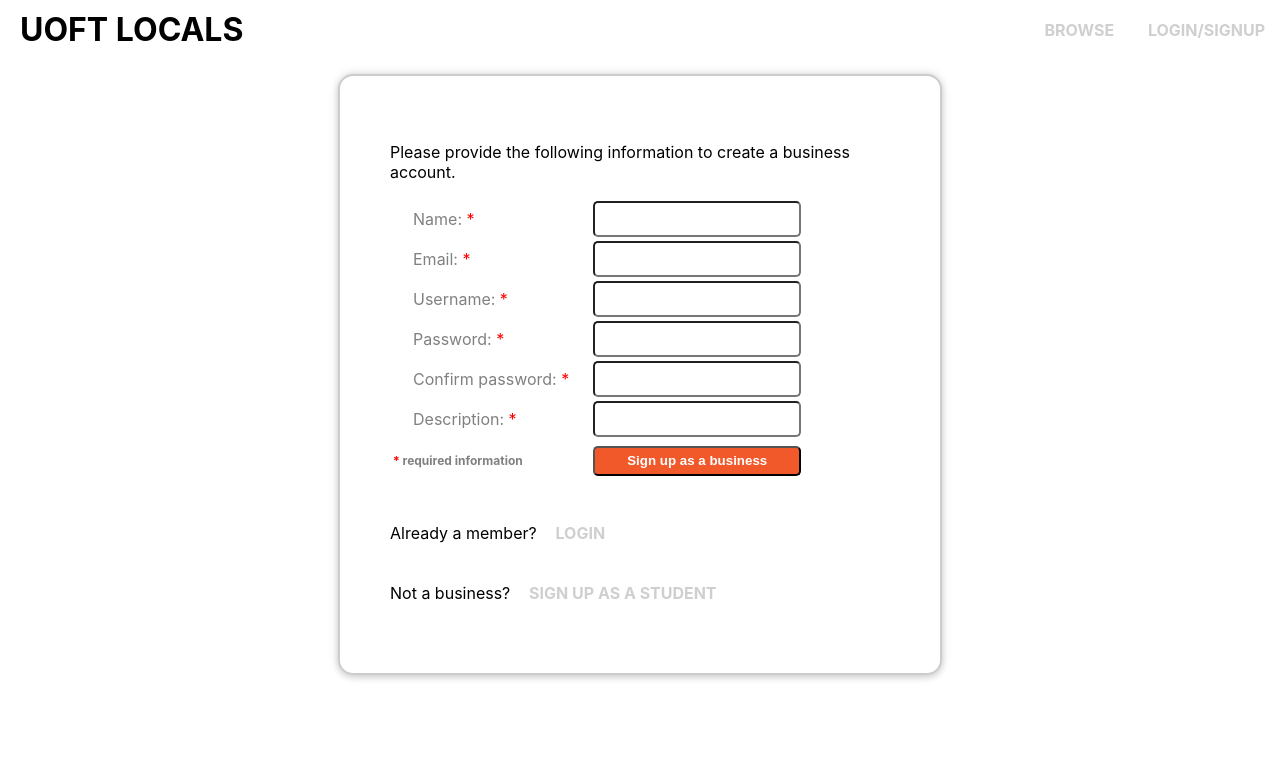
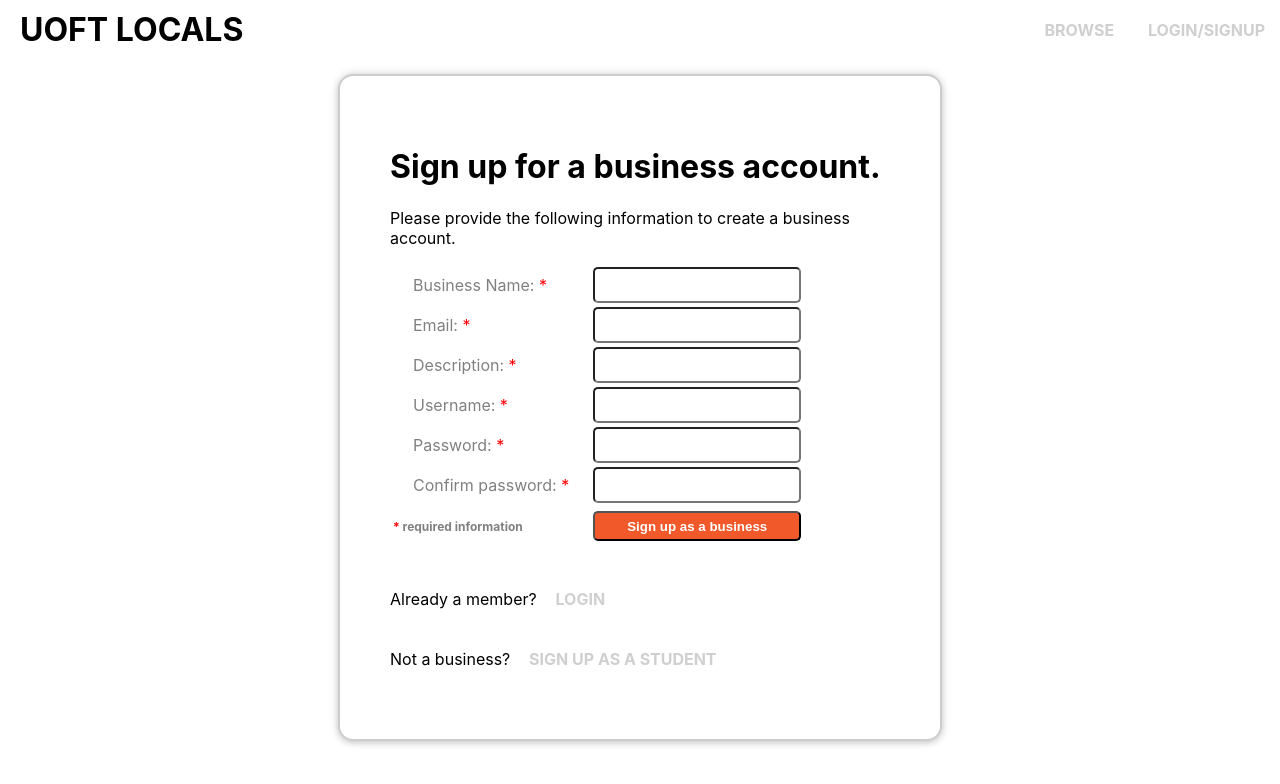
Before and after one commit to kerryzhu108/UofTLocals, a React (Create React App) app in the folder 309frontend/: page /business-signup in a window 1280 px wide. Shown: the top 784 px of the page. Built offline with nearby package versions, Linux system fonts and the light colour scheme; no server answers.

Commit message:
small changes

```diff
--- a/309frontend/src/components/InputInfoBusiness.js
+++ b/309frontend/src/components/InputInfoBusiness.js
@@ -9,12 +9,16 @@ class InputInfoBusiness extends React.Component {
                 <table>
                     <tbody>
                     <tr>
-                        <td><label className="infoLabel">Name: <span className="red">*</span></label></td>
+                        <td><label className="infoLabel">Business Name: <span className="red">*</span></label></td>
                         <td><input className="infoInput" name="name" value={name} onChange={onChange}/></td>
                     </tr>
                     <tr>
                         <td><label className="infoLabel">Email: <span className="red">*</span></label></td>
                         <td><input className="infoInput" name="email" value={email} onChange={onChange}/></td>
+                    </tr>
+                    <tr>
+                        <td><label className="infoLabel">Description: <span className="red">*</span></label></td>
+                        <td><input className="infoInput" name="description" value={description} onChange={onChange}/></td>
                     </tr>
                     <tr>
                         <td><label className="infoLabel">Username: <span className="red">*</span></label></td>
@@ -32,20 +36,6 @@ class InputInfoBusiness extends React.Component {
                         </td>
                     </tr>
                     <tr>
-                        <td><label className="infoLabel">Description: <span className="red">*</span></label></td>
-                        <td><input className="infoInput" name="description" value={description} onChange={onChange}/></td>
-                    </tr>
-                    {/* <tr>
-                        <td><label className="infoLabel">Category: <span className="red">*</span></label></td>
-                        <td>
-                            <select className="infoSelect" name="category" value={category} onChange={onChange}>
-                                <option value="Restaurant/Bars">Restaurant/Bars</option>
-                                <option value="Grocery Stores">Grocery Stores</option>
-                                <option value="Activities">Activities</option>
-                            </select>
-                        </td>
-                    </tr> */}
-                    <tr>
                         <td>
                             <p className="grey small">
                                 <span className="red">*</span> required information
--- a/309frontend/src/views/LoginPage.js
+++ b/309frontend/src/views/LoginPage.js
@@ -18,7 +18,10 @@ class LoginPage extends React.Component {
             <div>
                 <Header />
                 <div className="loginElements">
-                    <p>Please login to continue.</p>
+                    <h1> Welcome! </h1>
+                    <p>
+                        Please login to continue. Remember to select the correct type in the dropdown below according to your account type.
+                    </p>
                     <LoginInput
                         username={this.state.username}
                         password={this.state.password}
--- a/309frontend/src/views/SignupBusiness.js
+++ b/309frontend/src/views/SignupBusiness.js
@@ -22,6 +22,7 @@ class SignupBusiness extends React.Component {
             <div>
                 <Header />
                 <div className="loginElements">
+                    <h1>Sign up for a business account.</h1>
                     <p>
                         Please provide the following information to create a
                         business account.
--- a/309frontend/src/views/SignupStudent.js
+++ b/309frontend/src/views/SignupStudent.js
@@ -21,6 +21,7 @@ class SignupStudent extends React.Component {
             <div>
                 <Header />
                 <div className="loginElements">
+                    <h1>Sign up for a student account.</h1>
                     <p>Please provide the following information to create a student account.</p>
                     <InputInfoStudent
                         update={ false }
--- a/309frontend/src/views/StudentProfilePage.js
+++ b/309frontend/src/views/StudentProfilePage.js
@@ -83,7 +83,7 @@ class StudentProfile extends React.Component {
                         { this.state.comments.map((comment) => (
                             <Comment
                                 key={ comment._id }
-                                username={ this.state.username }
+                                username={ this.state.username + " for " + comment.business}
                                 profile={ defaultProfile }
                                 content={ comment.content }/>
                         )) }
```
Also changed, not shown: 2 other files (tests, documents, lock files or other folders).
